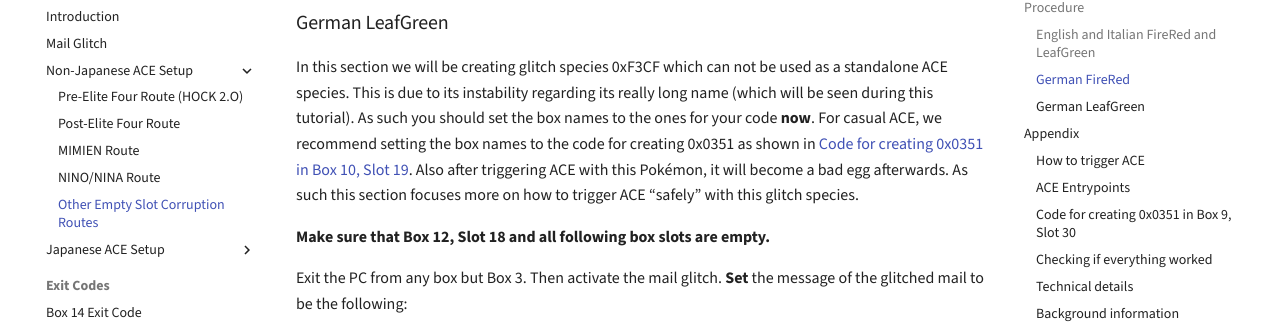
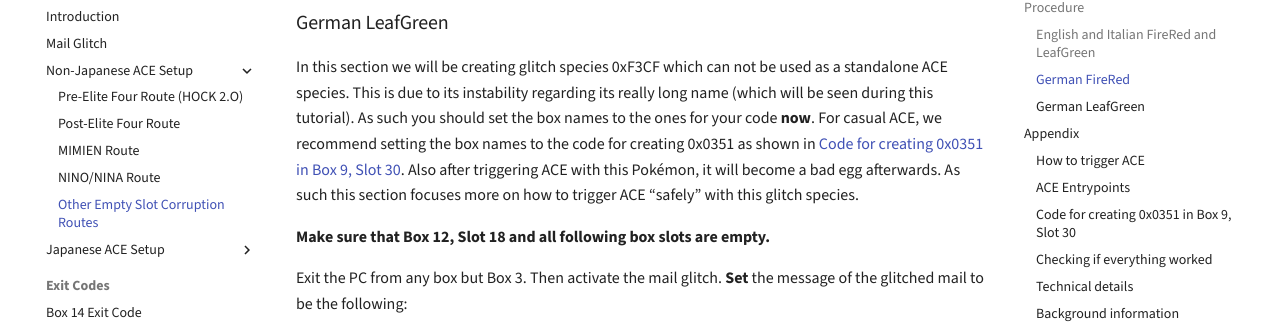
Before and after one commit to pomeg-letterbombers/pokemon-ace-notes, an MkDocs documentation site: the page built from docs/frlg/getting-started/non-jpn-ace/other-empty-slot-routes.md, in a window 1280 px wide and 900 px high, scrolled down 2909 px. Shown: the part 127-457 px from the top of the window. Built offline with MkDocs 1.6.1 and Material for MkDocs 9.7.7, drawn with Linux system fonts in a browser that asks for light colours; comment, search, counter and statistics services are not loaded.

Commit message:
Fix broken heading links.
Links fixed:

- `mimien-route.md`: One link for "MIMIEN corruption parity rules"
- `other-empty-slot-routes.md`: One link for "Code for creating 0x0351 in Box 9, Slot 30"

```diff
--- a/docs/frlg/getting-started/non-jpn-ace/other-empty-slot-routes.md
+++ b/docs/frlg/getting-started/non-jpn-ace/other-empty-slot-routes.md
@@ -209,7 +209,7 @@
 
 ### German LeafGreen
 
-In this section we will be creating glitch species 0xF3CF which can not be used as a standalone ACE species. This is due to its instability regarding its really long name (which will be seen during this tutorial). As such you should set the box names to the ones for your code **now**. For casual ACE, we recommend setting the box names to the code for creating 0x0351 as shown in [Code for creating 0x0351 in Box 10, Slot 19](#code-for-creating-0x0351-in-box-10-slot-19). Also after triggering ACE with this Pokémon, it will become a bad egg afterwards. As such this section focuses more on how to trigger ACE “safely” with this glitch species.
+In this section we will be creating glitch species 0xF3CF which can not be used as a standalone ACE species. This is due to its instability regarding its really long name (which will be seen during this tutorial). As such you should set the box names to the ones for your code **now**. For casual ACE, we recommend setting the box names to the code for creating 0x0351 as shown in [Code for creating 0x0351 in Box 9, Slot 30](#code-for-creating-0x0351-in-box-9-slot-30). Also after triggering ACE with this Pokémon, it will become a bad egg afterwards. As such this section focuses more on how to trigger ACE “safely” with this glitch species.
 
 **Make sure that Box 12, Slot 18 and all following box slots are empty.**
 
```
Also changed, not shown: docs/frlg/getting-started/non-jpn-ace/mimien-route.md (+1 -1 lines).
